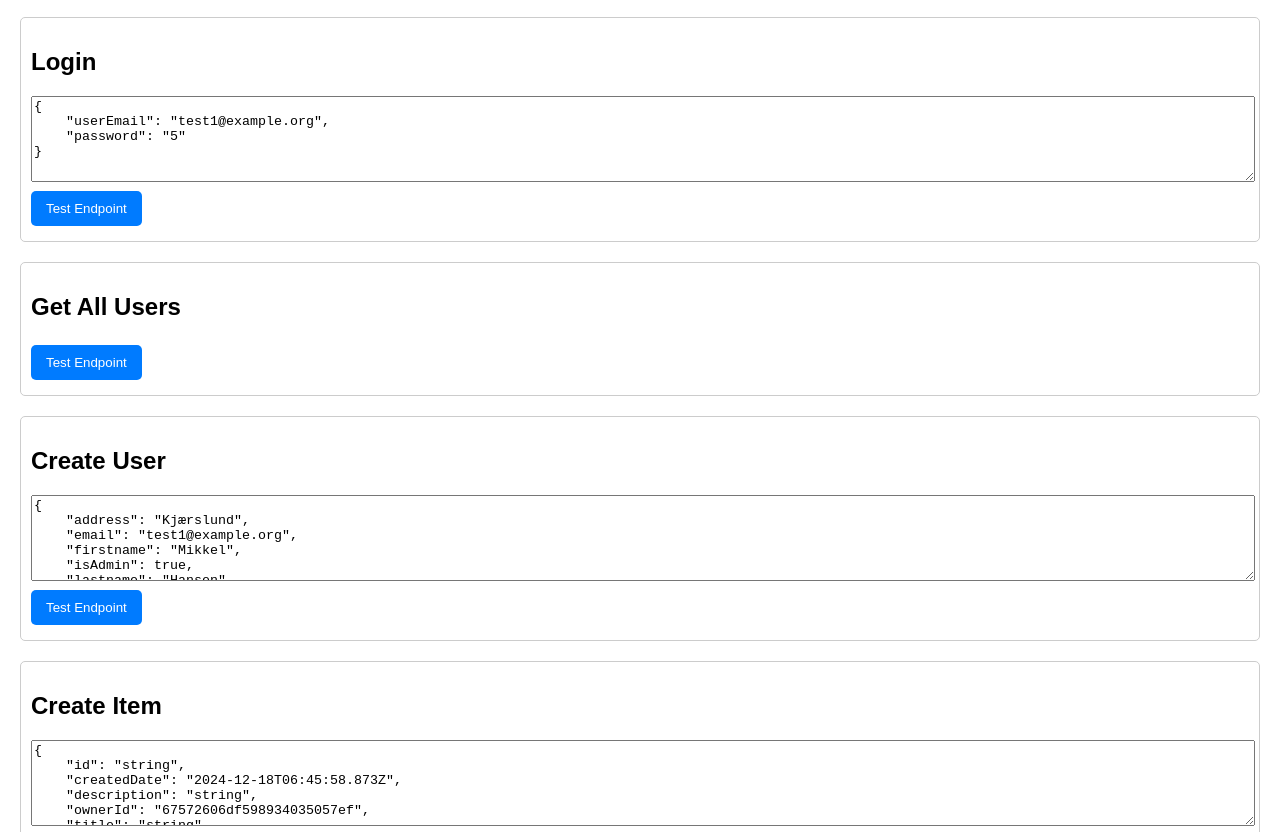
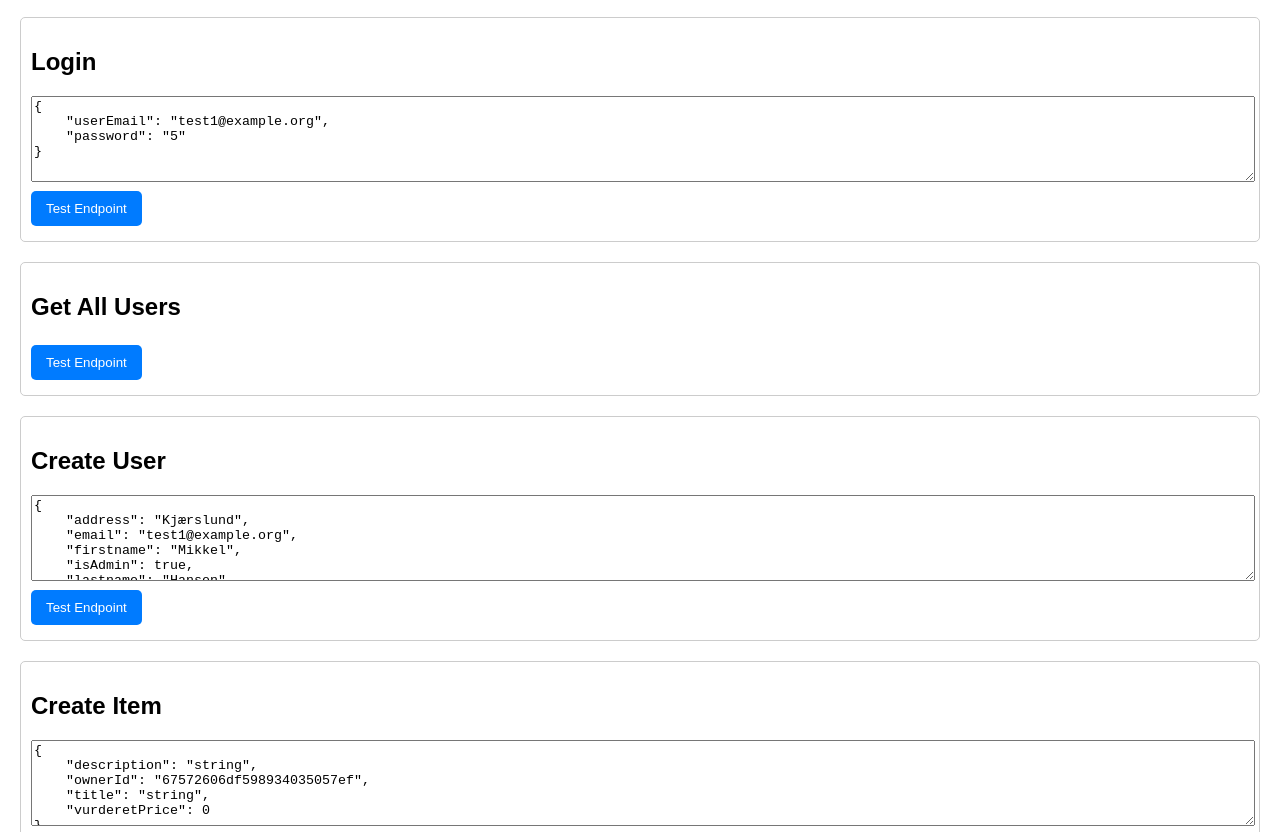
Before and after one commit to Eagle-Deagle-eksamensprojekt/Deployment, a plain HTML site: page static-html/index.html in a window 1280 px wide. Shown: the part 111-943 px from the top of the page. Drawn offline with Linux system fonts and the light colour scheme.

Commit message:
Slettet lidt json

```diff
--- a/static-html/index.html
+++ b/static-html/index.html
@@ -69,8 +69,6 @@
         <form onsubmit="testEndpoint(event, '/item')">
             <textarea name="body">
 {
-    "id": "string",
-    "createdDate": "2024-12-18T06:45:58.873Z",
     "description": "string",
     "ownerId": "67572606df598934035057ef",
     "title": "string",
```
